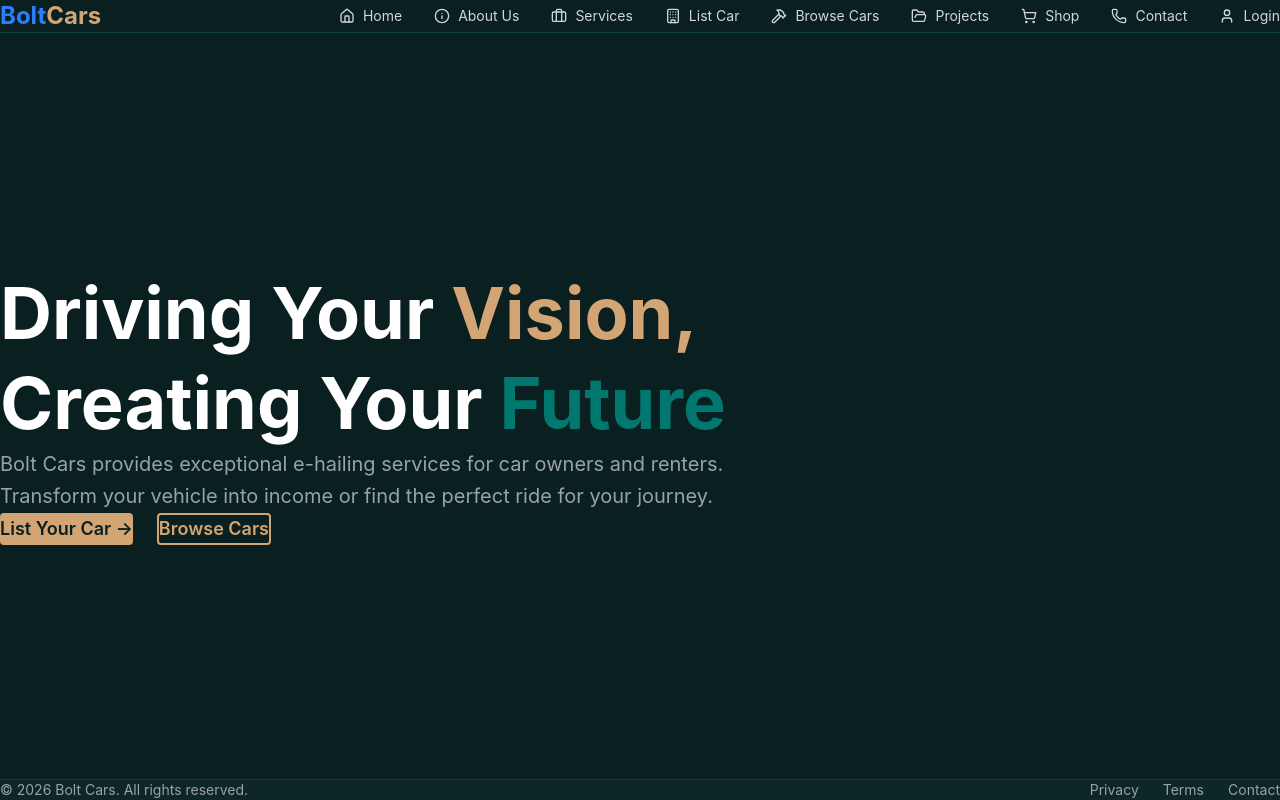
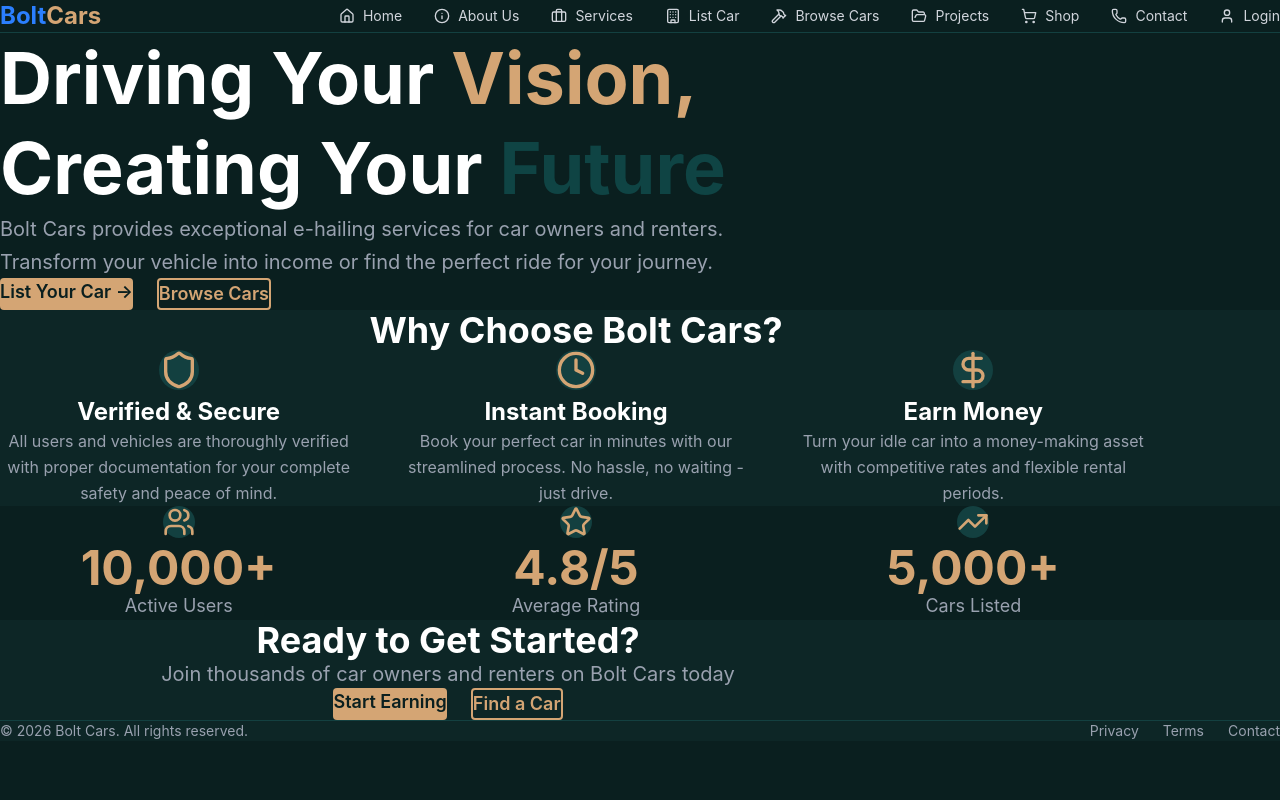
Before and after one commit to Shadow986/bolt-cars, a React (Vite) app: page / in a window 1280 px wide. Built offline with nearby package versions, Linux system fonts and the light colour scheme; no server answers; the HTML template or start-up script is replaced by a standard one.

Commit message:
Add full content: features, stats, and CTA sections

```diff
--- a/src/pages/HomePage.tsx
+++ b/src/pages/HomePage.tsx
@@ -2,6 +2,7 @@ import { Link } from 'react-router-dom'
 import { useAuth } from '@/contexts/AuthContext'
 import Header from '@/components/Header'
 import Footer from '@/components/Footer'
+import { Shield, Clock, DollarSign, Users, Star, TrendingUp } from 'lucide-react'
 
 export default function HomePage() {
   const { user, profile, signOut } = useAuth()
@@ -10,15 +11,15 @@ export default function HomePage() {
     <div className="min-h-screen flex flex-col" style={{backgroundColor: '#0a1f1f'}}>
       <Header user={user} profile={profile} signOut={signOut} />
 
-      {/* Hero Section - Exact match to screenshot */}
-      <section className="flex-grow flex items-center py-32 px-6">
-        <div className="max-w-6xl">
+      {/* Hero Section */}
+      <section className="py-32 px-6">
+        <div className="max-w-6xl mx-auto">
           <h1 className="text-7xl font-bold mb-8 leading-tight">
             <span className="text-white">Driving Your </span>
             <span style={{color: '#d4a574'}}>Vision,</span>
             <br />
             <span className="text-white">Creating Your </span>
-            <span className="text-teal-700">Future</span>
+            <span style={{color: '#0f4444'}}>Future</span>
           </h1>
           <p className="text-xl text-gray-400 mb-12 max-w-3xl leading-relaxed">
             Bolt Cars provides exceptional e-hailing services for car owners and renters.
@@ -27,7 +28,7 @@ export default function HomePage() {
           <div className="flex gap-6">
             <Link
               to="/auth?role=owner"
-              className="px-10 py-4 rounded font-semibold text-lg flex items-center gap-3 hover:opacity-90 transition"
+              className="px-10 py-4 rounded font-semibold text-lg hover:opacity-90 transition"
               style={{backgroundColor: '#d4a574', color: '#0a1f1f'}}
             >
               List Your Car →
@@ -43,6 +44,89 @@ export default function HomePage() {
         </div>
       </section>
 
+      {/* Features Section */}
+      <section className="py-20 px-6" style={{backgroundColor: '#0d2626'}}>
+        <div className="max-w-6xl mx-auto">
+          <h2 className="text-4xl font-bold text-center mb-16 text-white">Why Choose Bolt Cars?</h2>
+          <div className="grid md:grid-cols-3 gap-10">
+            <div className="text-center p-6">
+              <div className="inline-flex p-4 rounded-full mb-6" style={{backgroundColor: '#134040'}}>
+                <Shield size={40} style={{color: '#d4a574'}} />
+              </div>
+              <h3 className="text-2xl font-bold mb-4 text-white">Verified & Secure</h3>
+              <p className="text-gray-400 leading-relaxed">All users and vehicles are thoroughly verified with proper documentation for your complete safety and peace of mind.</p>
+            </div>
+            <div className="text-center p-6">
+              <div className="inline-flex p-4 rounded-full mb-6" style={{backgroundColor: '#134040'}}>
+                <Clock size={40} style={{color: '#d4a574'}} />
+              </div>
+              <h3 className="text-2xl font-bold mb-4 text-white">Instant Booking</h3>
+              <p className="text-gray-400 leading-relaxed">Book your perfect car in minutes with our streamlined process. No hassle, no waiting - just drive.</p>
+            </div>
+            <div className="text-center p-6">
+              <div className="inline-flex p-4 rounded-full mb-6" style={{backgroundColor: '#134040'}}>
+                <DollarSign size={40} style={{color: '#d4a574'}} />
+              </div>
+              <h3 className="text-2xl font-bold mb-4 text-white">Earn Money</h3>
+              <p className="text-gray-400 leading-relaxed">Turn your idle car into a money-making asset with competitive rates and flexible rental periods.</p>
+            </div>
+          </div>
+        </div>
+      </section>
+
+      {/* Stats Section */}
+      <section className="py-20 px-6">
+        <div className="max-w-6xl mx-auto">
+          <div className="grid md:grid-cols-3 gap-10 text-center">
+            <div>
+              <div className="inline-flex p-3 rounded-full mb-4" style={{backgroundColor: '#134040'}}>
+                <Users size={32} style={{color: '#d4a574'}} />
+              </div>
+              <h3 className="text-5xl font-bold mb-2" style={{color: '#d4a574'}}>10,000+</h3>
+              <p className="text-gray-400 text-lg">Active Users</p>
+            </div>
+            <div>
+              <div className="inline-flex p-3 rounded-full mb-4" style={{backgroundColor: '#134040'}}>
+                <Star size={32} style={{color: '#d4a574'}} />
+              </div>
+              <h3 className="text-5xl font-bold mb-2" style={{color: '#d4a574'}}>4.8/5</h3>
+              <p className="text-gray-400 text-lg">Average Rating</p>
+            </div>
+            <div>
+              <div className="inline-flex p-3 rounded-full mb-4" style={{backgroundColor: '#134040'}}>
+                <TrendingUp size={32} style={{color: '#d4a574'}} />
+              </div>
+              <h3 className="text-5xl font-bold mb-2" style={{color: '#d4a574'}}>5,000+</h3>
+              <p className="text-gray-400 text-lg">Cars Listed</p>
+            </div>
+          </div>
+        </div>
+      </section>
+
+      {/* CTA Section */}
+      <section className="py-20 px-6" style={{backgroundColor: '#0d2626'}}>
+        <div className="max-w-4xl mx-auto text-center">
+          <h2 className="text-4xl font-bold mb-6 text-white">Ready to Get Started?</h2>
+          <p className="text-xl text-gray-400 mb-10">Join thousands of car owners and renters on Bolt Cars today</p>
+          <div className="flex gap-6 justify-center">
+            <Link
+              to="/auth?role=owner"
+              className="px-10 py-4 rounded font-semibold text-lg hover:opacity-90 transition"
+              style={{backgroundColor: '#d4a574', color: '#0a1f1f'}}
+            >
+              Start Earning
+            </Link>
+            <Link
+              to="/auth?role=renter"
+              className="px-10 py-4 border-2 rounded font-semibold text-lg hover:bg-opacity-10 transition"
+              style={{borderColor: '#d4a574', color: '#d4a574'}}
+            >
+              Find a Car
+            </Link>
+          </div>
+        </div>
+      </section>
+
       <Footer />
     </div>
   )
```
